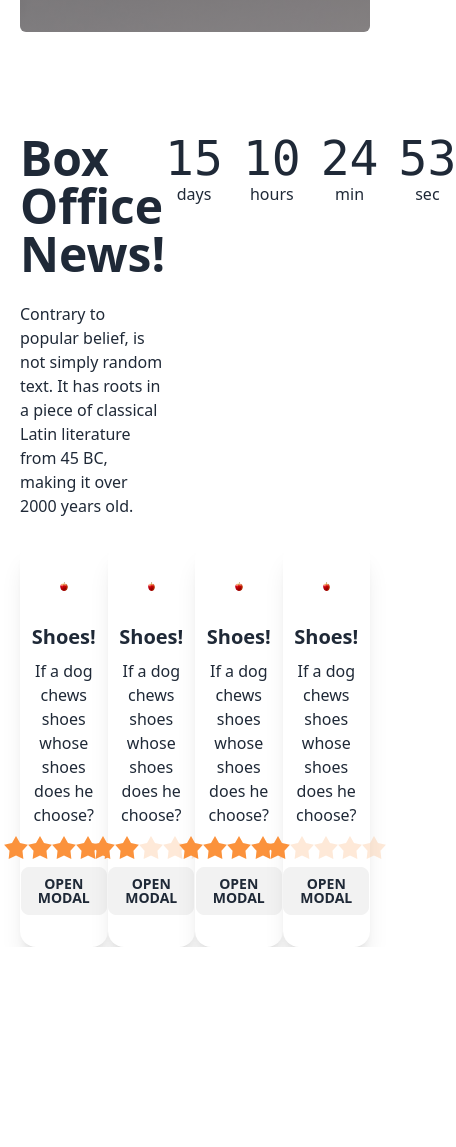
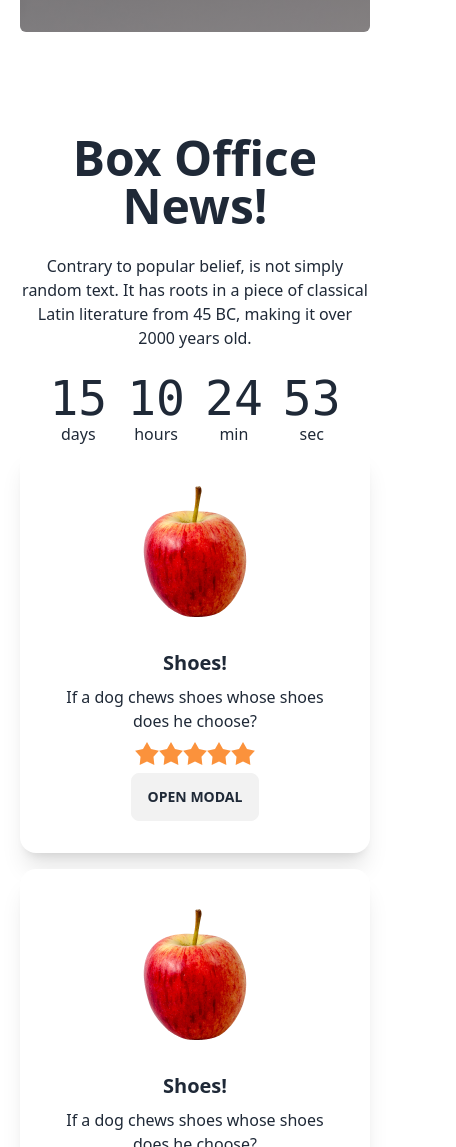
Before and after one commit to Ashad2020/Fruit-Burst, a plain HTML site: page index.html in a window 390 px wide. Shown: the part 840-1987 px from the top of the page, 456 px wide, since content can reach past the window. Before the commit the page ends 1787 px from the top, so only its background shows below. Drawn offline with nearby package versions, Linux system fonts and the light colour scheme; grey boxes are pictures that could not be loaded.

Commit message:
deal of the day responcive

```diff
--- a/index.html
+++ b/index.html
@@ -248,8 +248,8 @@
       <!-- Deal of the day -->
       <section>
         <div class="mx-5 md:max-w-3xl md:mx-auto">
-          <div class="flex">
-            <div class="">
+          <div class="flex flex-col md:flex-row items-center">
+            <div class="text-center md:text-left">
               <div>
                 <h1 class="text-5xl font-bold">Box Office News!</h1>
                 <p class="py-6">
@@ -287,7 +287,7 @@
               </div>
             </div>
           </div>
-          <div class="grid grid-cols-4">
+          <div class="grid grid-cols-1 gap-4 md:grid-cols-2 lg:grid-cols-4">
             <!-- card 1 -->
             <div class="card bg-base-100 shadow-xl">
               <figure class="px-10 pt-10">
```
